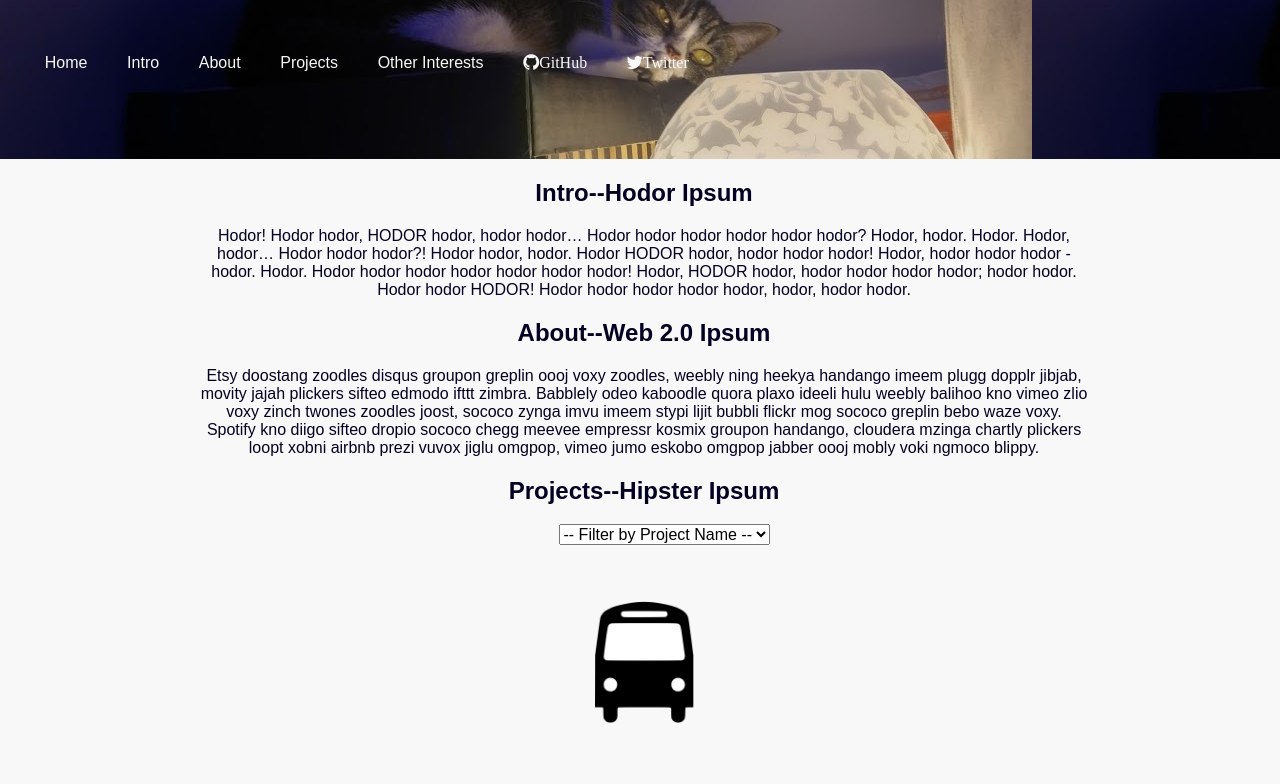
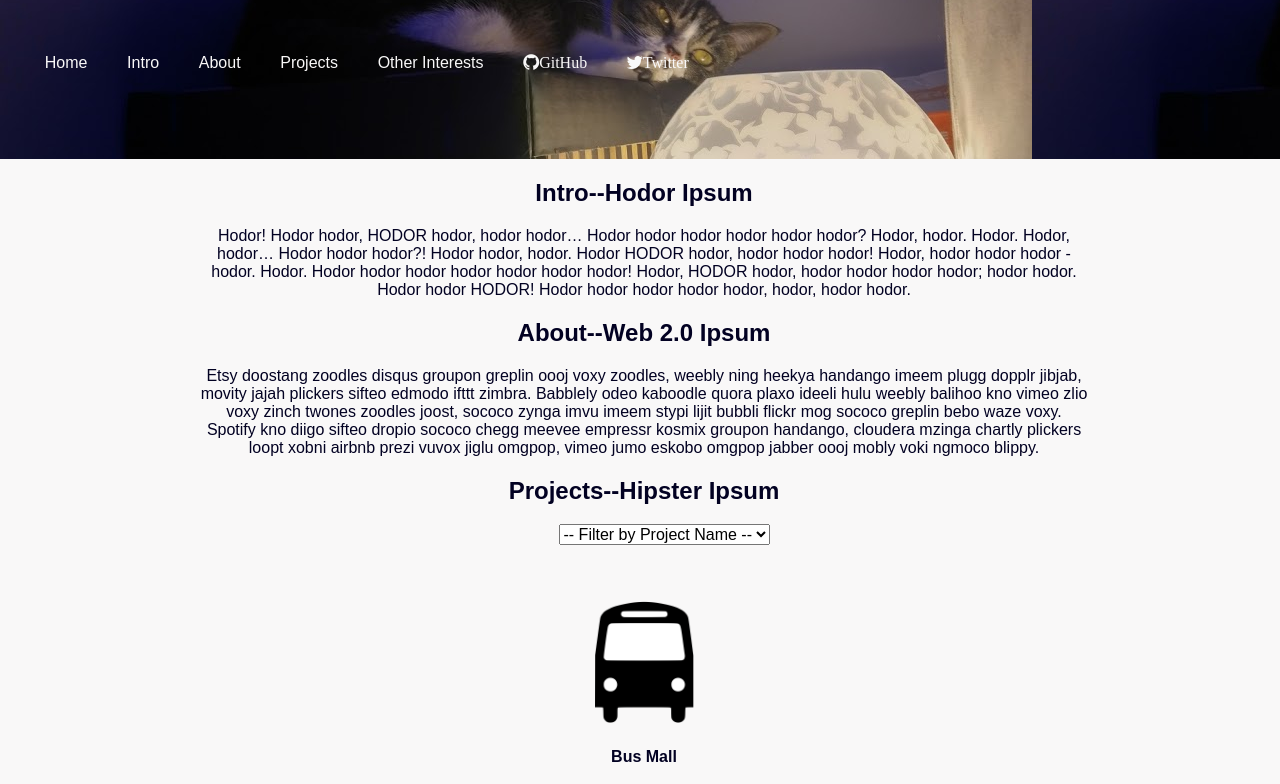
Before and after one commit to traceyr/portfolio, a plain HTML site: page index.html in a window 1280 px wide. Shown: the part 141-925 px from the top of the page. Drawn offline with nearby package versions, Linux system fonts and the light colour scheme; files whose address does not match are found by name; a web font is replaced by a local one.

Commit message:
fixed color on project title

```diff
--- a/styles/base.css
+++ b/styles/base.css
@@ -36,6 +36,10 @@
   text-decoration: none;
 }
 
+h4 a {
+  color: #020122;
+}
+
 @media only screen and (min-width: 768px) {
   main {
     margin-right: 15%;
```
